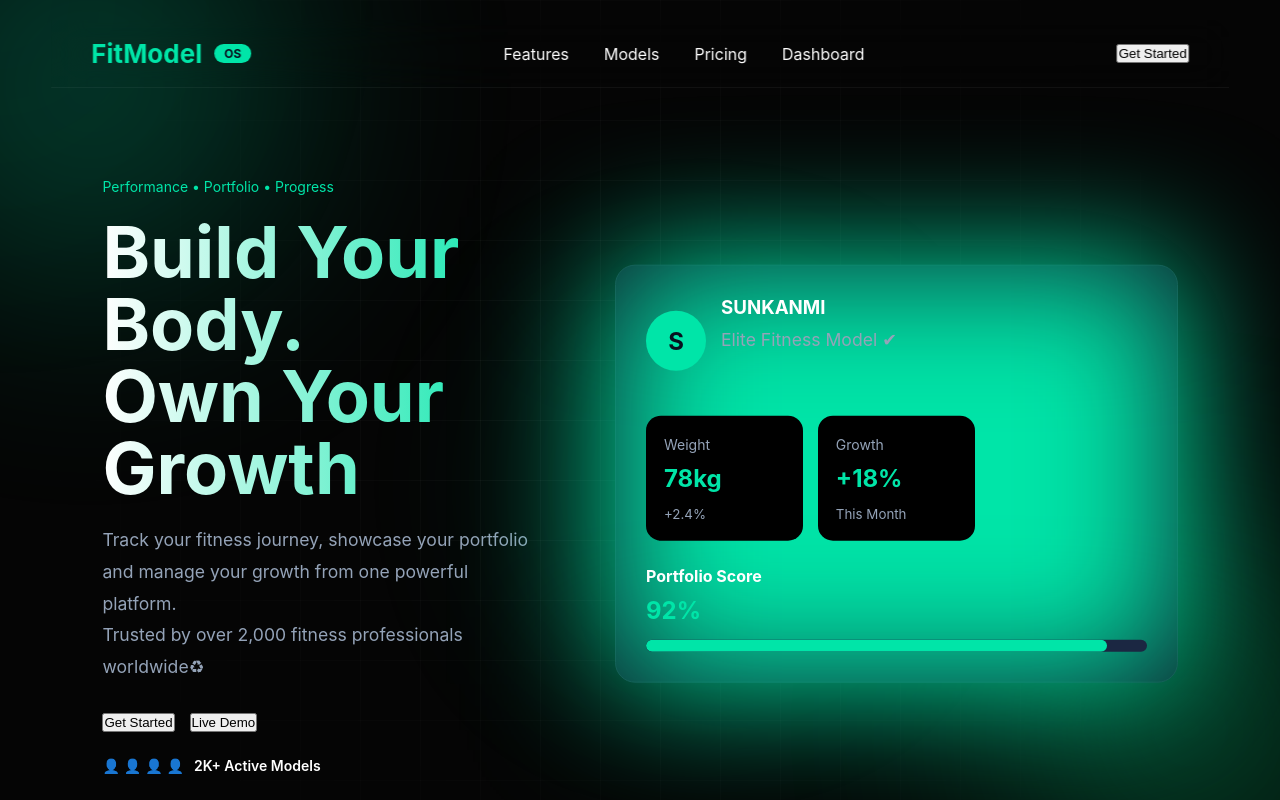
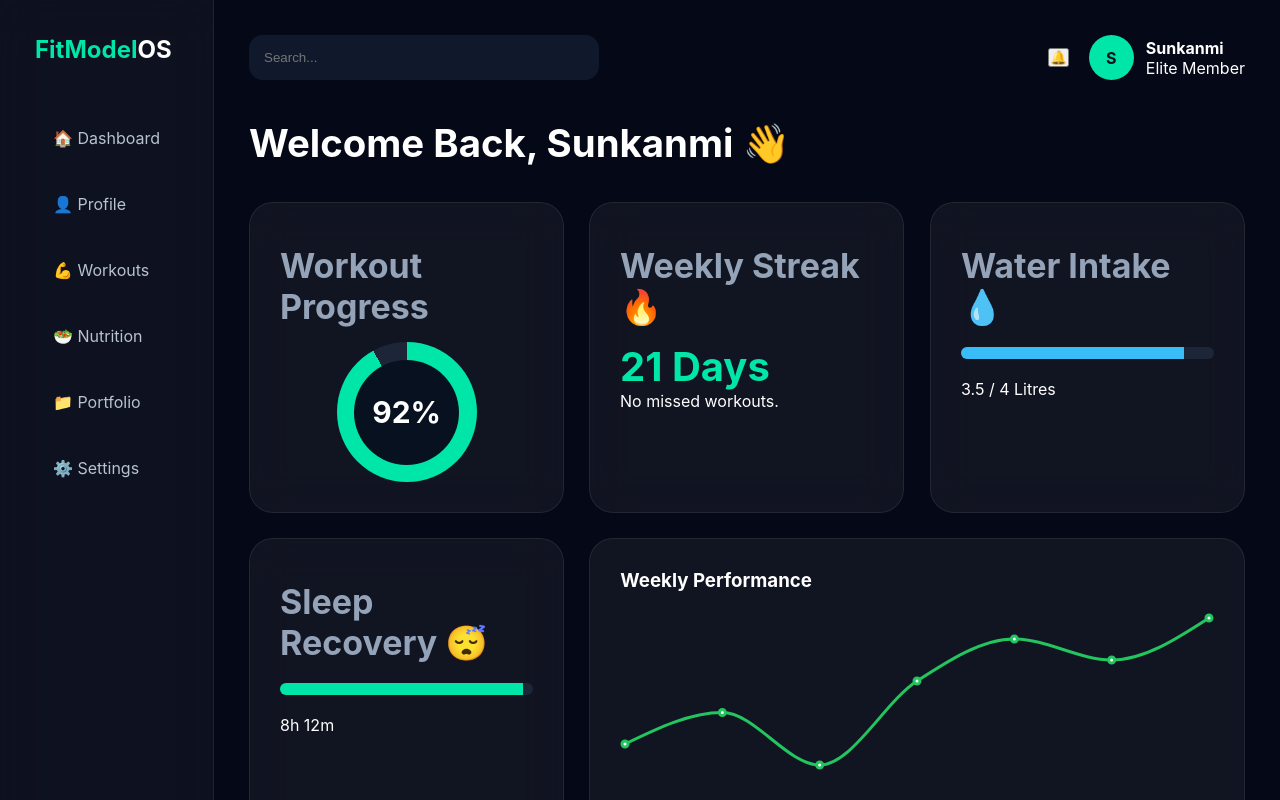
Before and after one commit to sunkan-mi27/Fit-Model, a React (Vite) app: page /dashboard in a window 1280 px wide. Shown: the top 800 px of the page. Built offline with nearby package versions, Linux system fonts and the light colour scheme.

Commit message:
Advance Dashboard

```diff
--- a/package.json
+++ b/package.json
@@ -14,7 +14,8 @@
     "react": "^19.2.7",
     "react-dom": "^19.2.7",
     "react-icon": "^1.0.0",
-    "react-router-dom": "^7.18.0"
+    "react-router-dom": "^7.18.0",
+    "recharts": "^3.9.0"
   },
   "devDependencies": {
     "@eslint/js": "^10.0.1",
--- a/src/App.jsx
+++ b/src/App.jsx
@@ -1,9 +1,34 @@
-import { useState } from "react";
+import { BrowserRouter, Routes, Route } from "react-router-dom";
+import { useEffect, useState } from "react";
+import Home from "./pages/Home";
+import Login from "./pages/Login";
+import Register from "./pages/Register";
+import Dashboard from "./pages/Dashboard";
+import Profile from "./pages/Profile";
+import Settings from "./pages/Settings";
 import Loader from "./components/Loader";
-import Home from "./pages/Home";
 
 export default function App() {
   const [loading, setLoading] = useState(true);
 
-  return loading ? <Loader onFinish={() => setLoading(false)} /> : <Home />;
+  useEffect(() => {
+    const timer = setTimeout(() => {
+      setLoading(false);
+    }, 3500);
+    return () => clearTimeout(timer);
+  }, []);
+
+  if (loading) {
+    return <Loader />;
+  }
+  return (
+    <Routes>
+      <Route path="/" element={<Home />} />
+      <Route path="/login" element={<Login />} />
+      <Route path="/register" element={<Register />} />
+      <Route path="/dashboard" element={<Dashboard />} />
+      <Route path="/profile" element={<Profile />} />
+      <Route path="/settings" element={<Settings />} />
+    </Routes>
+  );
 }
--- a/src/components/Footer.jsx
+++ b/src/components/Footer.jsx
@@ -10,7 +10,7 @@ export default function Footer() {
         </div>
 
         <div>
-          <hh4>Product</hh4>
+          <h4>Product</h4>
           <a href="#">Documentation</a>
           <a href="#">Support</a>
           <a href="#">Contact</a>
--- a/src/components/Navbar.jsx
+++ b/src/components/Navbar.jsx
@@ -1,4 +1,5 @@
 import { useEffect, useState } from "react";
+import { Link } from "react-router-dom";
 
 export default function Navbar() {
   const [scroll, setScroll] = useState();
@@ -22,7 +23,7 @@ export default function Navbar() {
         <a href="#features">Features</a>
         <a href="#models">Models</a>
         <a href="#pricing">Pricing</a>
-        <a href="#dashboard">Dashboard</a>
+        <Link to="/dashboard">Dashboard</Link>
       </div>
 
       <button className="btn-primary magnetic">Get Started</button>
--- a/src/components/Sidebar.jsx
+++ b/src/components/Sidebar.jsx
@@ -0,0 +1,25 @@
+import { Link } from "react-router-dom";
+
+export default function Sidebar() {
+  return (
+    <aside className="sidebar">
+      <h2 className="sidebar-logo">
+        FitModel<span>OS</span>
+      </h2>
+
+      <nav>
+        <Link to="/dashboard">🏠 Dashboard</Link>
+
+        <Link to="/profile">👤 Profile</Link>
+
+        <Link to="/workouts">💪 Workouts</Link>
+
+        <Link to="/nutrition">🥗 Nutrition</Link>
+
+        <Link to="/portfolio">📁 Portfolio</Link>
+
+        <Link to="/settings">⚙️ Settings</Link>
+      </nav>
+    </aside>
+  );
+}
--- /dev/null
+++ b/src/components/Topbar.jsx
@@ -0,0 +1,21 @@
+export default function Topbar() {
+  return (
+    <header className="topbar">
+      <input placeholder="Search..." />
+
+      <div className="topbar-right">
+        <button>🔔</button>
+
+        <div className="profile-chip">
+          <div className="avatar-small">S</div>
+
+          <div>
+            <strong>Sunkanmi</strong>
+
+            <p>Elite Member</p>
+          </div>
+        </div>
+      </div>
+    </header>
+  );
+}
--- a/src/index.css
+++ b/src/index.css
@@ -709,25 +709,17 @@ a {
 
 .online {
   width: 16px;
-
   height: 16px;
-
   border-radius: 50%;
-
   background: #00e5a8;
-
   box-shadow: 0 0 20px #00e5a8;
-
   animation: pulse 2s infinite;
 }
 
 .dashboard-grid {
   display: grid;
-
   grid-template-columns: repeat(auto-fit, minmax(180px, 1fr));
-
   gap: 20px;
-
   margin-bottom: 40px;
 }
 
@@ -1492,6 +1484,178 @@ html {
   color: #94a3b8;
 }
 
+/* DASHBOARD */
+
+.dashboard-layout {
+  display: grid;
+
+  grid-template-columns: 260px 1fr;
+
+  min-height: 100vh;
+
+  background: #050816;
+}
+
+.sidebar {
+  padding: 35px;
+
+  background: rgba(255, 255, 255, 0.04);
+
+  backdrop-filter: blur(25px);
+
+  border-right: 1px solid rgba(255, 255, 255, 0.08);
+}
+
+.sidebar-logo {
+  color: #00e5a8;
+
+  margin-bottom: 50px;
+}
+
+.sidebar-logo span {
+  color: white;
+}
+
+.sidebar nav {
+  display: flex;
+
+  flex-direction: column;
+
+  gap: 18px;
+}
+
+.sidebar nav a {
+  color: #b8c2d3;
+
+  padding: 14px 18px;
+
+  border-radius: 14px;
+
+  transition: 0.3s;
+}
+
+.sidebar nav a:hover {
+  background: #00e5a8;
+
+  color: #08111f;
+}
+
+.dashboard-layout {
+  display: flex;
+  min-height: 100vh;
+}
+
+.dashboard-main {
+  padding: 35px;
+  flex: 1;
+}
+
+.topbar {
+  display: flex;
+
+  justify-content: space-between;
+
+  align-items: center;
+
+  margin-bottom: 40px;
+}
+
+.topbar input {
+  width: 350px;
+
+  padding: 15px;
+
+  background: #10192b;
+
+  border: none;
+
+  border-radius: 14px;
+
+  color: white;
+}
+
+.topbar-right {
+  display: flex;
+
+  align-items: center;
+
+  gap: 20px;
+}
+
+.profile-chip {
+  display: flex;
+
+  align-items: center;
+
+  gap: 12px;
+}
+
+.avatar-small {
+  width: 45px;
+
+  height: 45px;
+
+  background: #00e5a8;
+
+  border-radius: 50%;
+
+  display: flex;
+
+  justify-content: center;
+
+  align-items: center;
+
+  font-weight: bold;
+
+  color: #08111f;
+}
+
+.dashboard-title {
+  margin-bottom: 35px;
+
+  font-size: 2.4rem;
+}
+
+.dashboard-grid {
+  display: grid;
+
+  grid-template-columns: repeat(auto-fit, minmax(240px, 1fr));
+
+  gap: 25px;
+}
+
+.dash-card {
+  padding: 30px;
+
+  border-radius: 24px;
+
+  background: rgba(255, 255, 255, 0.05);
+
+  border: 1px solid rgba(255, 255, 255, 0.08);
+
+  transition: 0.3s;
+}
+
+.dash-card:hover {
+  transform: translateY(-8px);
+
+  border-color: #00e5a8;
+
+  box-shadow: 0 20px 40px rgba(0, 229, 168, 0.15);
+}
+
+.dash-card h3 {
+  color: #94a3b8;
+
+  margin-bottom: 15px;
+}
+
+.dash-card h1 {
+  color: #00e5a8;
+
+  font-size: 2.5rem;
+}
+
 @media (max-width: 900px) {
   .footer-top {
     grid-template-columns: 1fr;
@@ -1538,3 +1702,139 @@ html {
     text-shadow: 0 0 40px #00e5a8;
   }
 }
+
+.circle-progress {
+  width: 140px;
+
+  height: 140px;
+
+  margin: auto;
+
+  border-radius: 50%;
+
+  background: conic-gradient(#00e5a8 92%, #1d2638 0);
+
+  display: flex;
+
+  justify-content: center;
+
+  align-items: center;
+}
+
+.circle-value {
+  width: 105px;
+
+  height: 105px;
+
+  border-radius: 50%;
+
+  background: #08111f;
+
+  display: flex;
+
+  justify-content: center;
+
+  align-items: center;
+
+  font-size: 30px;
+
+  font-weight: bold;
+}
+
+.water-bar,
+.sleep-bar {
+  height: 12px;
+
+  background: #1d2638;
+
+  border-radius: 50px;
+
+  overflow: hidden;
+
+  margin: 20px 0;
+}
+
+.water-fill {
+  height: 100%;
+
+  width: 88%;
+
+  background: #38bdf8;
+}
+
+.sleep-fill {
+  height: 100%;
+
+  width: 96%;
+
+  background: #00e5a8;
+}
+
+.chart-card,
+.ai-card {
+  padding: 30px;
+
+  border-radius: 24px;
+
+  background: rgba(255, 255, 255, 0.05);
+
+  border: 1px solid rgba(255, 255, 255, 0.08);
+}
+
+.chart-card {
+  grid-column: span 2;
+}
+
+.fake-chart {
+  height: 220px;
+
+  display: flex;
+
+  align-items: flex-end;
+
+  gap: 15px;
+
+  margin-top: 30px;
+}
+
+.fake-chart span {
+  flex: 1;
+
+  background: linear-gradient(to top, #00e5a8, #67e8f9);
+
+  border-radius: 10px 10px 0 0;
+
+  animation: bounceBars 2s infinite alternate;
+}
+
+.fake-chart span:nth-child(1) {
+  height: 45%;
+}
+.fake-chart span:nth-child(2) {
+  height: 75%;
+}
+.fake-chart span:nth-child(3) {
+  height: 55%;
+}
+.fake-chart span:nth-child(4) {
+  height: 92%;
+}
+.fake-chart span:nth-child(5) {
+  height: 60%;
+}
+.fake-chart span:nth-child(6) {
+  height: 85%;
+}
+.fake-chart span:nth-child(7) {
+  height: 70%;
+}
+
+@keyframes bounceBars {
+  from {
+    filter: brightness(0.8);
+  }
+
+  to {
+    filter: brightness(1.4);
+  }
+}
--- /dev/null
+++ b/src/layouts/DashboardLayout.jsx
@@ -0,0 +1,15 @@
+import Sidebar from "../components/Sidebar";
+import Topbar from "../components/Topbar";
+
+export default function DashboardLayout({ children }) {
+  return (
+    <div className="dashboard-layout">
+      <Sidebar />
+      <main className="dashboard-main">
+        <Topbar />
+
+        <div className="dashboard-content">{children}</div>
+      </main>
+    </div>
+  );
+}
--- a/src/pages/Dashboard.jsx
+++ b/src/pages/Dashboard.jsx
@@ -1,3 +1,87 @@
+import DashboardLayout from "../layouts/DashboardLayout";
+import { LineChart, Line, XAxis, Tooltip, ResponsiveContainer } from "recharts";
+
+const data = [
+  { day: "Mon", workout: 30 },
+  { day: "Tue", workout: 45 },
+  { day: "Wed", workout: 20 },
+  { day: "Thu", workout: 60 },
+  { day: "Fri", workout: 80 },
+  { day: "Sat", workout: 70 },
+  { day: "Sun", workout: 90 },
+];
+
 export default function Dashboard() {
-  return <h1>Dashboard</h1>;
+  return (
+    <DashboardLayout>
+      <>
+        <h1 className="dashboard-title">Welcome Back, Sunkanmi 👋</h1>
+
+        <div className="dashboard-grid">
+          <div className="dash-card">
+            <h3>Workout Progress</h3>
+
+            <div className="circle-progress">
+              <div className="circle-value">92%</div>
+            </div>
+          </div>
+
+          <div className="dash-card">
+            <h3>Weekly Streak 🔥</h3>
+
+            <h1>21 Days</h1>
+
+            <p>No missed workouts.</p>
+          </div>
+
+          <div className="dash-card">
+            <h3>Water Intake 💧</h3>
+
+            <div className="water-bar">
+              <div className="water-fill"></div>
+            </div>
+
+            <p>3.5 / 4 Litres</p>
+          </div>
+
+          <div className="dash-card">
+            <h3>Sleep Recovery 😴</h3>
+
+            <div className="sleep-bar">
+              <div className="sleep-fill"></div>
+            </div>
+
+            <p>8h 12m</p>
+          </div>
+
+          <div className="chart-card">
+            <h3>Weekly Performance</h3>
+
+            <ResponsiveContainer width="100%" height={250}>
+              <LineChart data={data}>
+                <XAxis dataKey="day" />
+                <Tooltip />
+                <Line
+                  type="monotone"
+                  dataKey="workout"
+                  stroke="#22c55e"
+                  strokeWidth={3}
+                />
+              </LineChart>
+            </ResponsiveContainer>
+          </div>
+
+          <div className="ai-card">
+            <h3>🤖Today's Coach</h3>
+
+            <p>Great consistency this week.</p>
+
+            <p>Increase protein intake by 8%.</p>
+
+            <button className="btn-primary">View Advice</button>
+          </div>
+        </div>
+      </>
+    </DashboardLayout>
+  );
 }
--- a/src/pages/Login.jsx
+++ b/src/pages/Login.jsx
@@ -1,4 +1,3 @@
 export default function Login() {
   return <h1>Login</h1>;
-  <p>Sunkanmi is here okay</p>;
 }
--- /dev/null
+++ b/src/pages/Settings.jsx
@@ -0,0 +1,3 @@
+export default function Settings() {
+  return <h1>Settings</h1>;
+}
```
Also changed, not shown: 1 other file (tests, documents, lock files or other folders).
